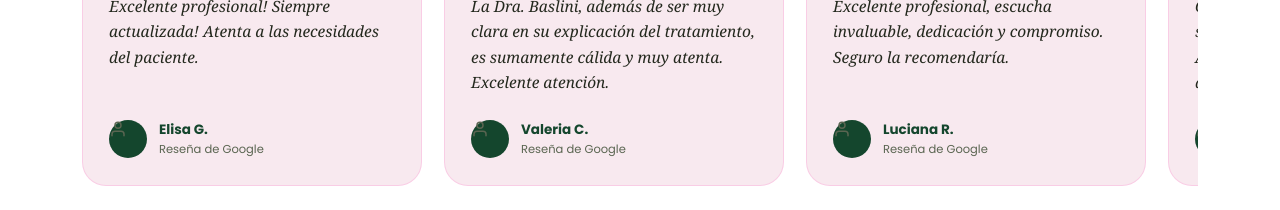
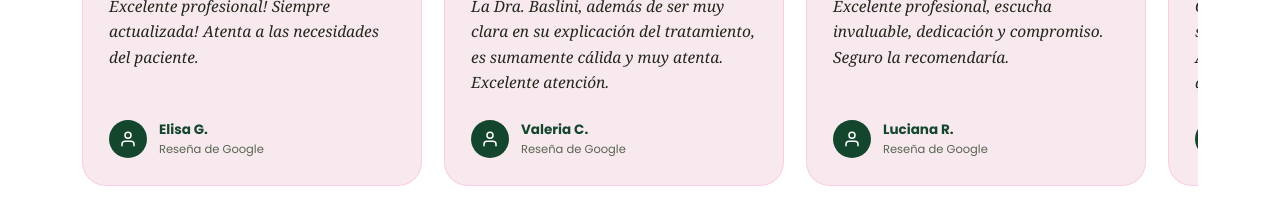
Before and after one commit to administracionwebbaslini-alt/Landing-Page, a Next.js app: page / in a window 1280 px wide. Shown: the part 4260-4470 px from the top of the page. Built offline with nearby package versions, Linux system fonts and the light colour scheme.

Commit message:
Add files via upload

```diff
--- a/app/components/Testimonios.jsx
+++ b/app/components/Testimonios.jsx
@@ -25,7 +25,7 @@ export default function Testimonios() {
           <div className="testimonio-estrellas">★★★★★</div>
           <p className="testimonio-texto">Excelente profesional! Siempre actualizada! Atenta a las necesidades del paciente.</p>
           <div className="testimonio-autor">
-            <span className="testimonio-avatar"><svg viewBox="0 0 24 24" fill="none" stroke="currentColor" strokeWidth="2" strokeLinecap="round" strokeLinejoin="round"><path d="M20 21v-2a4 4 0 0 0-4-4H8a4 4 0 0 0-4 4v2"/><circle cx="12" cy="7" r="4"/></svg></span>
+            <span className="testimonio-avatar"><svg width="18" height="18" viewBox="0 0 24 24" fill="none" stroke="#ffffff" strokeWidth="2" strokeLinecap="round" strokeLinejoin="round"><path d="M20 21v-2a4 4 0 0 0-4-4H8a4 4 0 0 0-4 4v2"/><circle cx="12" cy="7" r="4"/></svg></span>
             <div>
               <strong>Elisa G.</strong>
               <span>Reseña de Google</span>
@@ -38,7 +38,7 @@ export default function Testimonios() {
           <div className="testimonio-estrellas">★★★★★</div>
           <p className="testimonio-texto">La Dra. Baslini, además de ser muy clara en su explicación del tratamiento, es sumamente cálida y muy atenta. Excelente atención.</p>
           <div className="testimonio-autor">
-            <span className="testimonio-avatar"><svg viewBox="0 0 24 24" fill="none" stroke="currentColor" strokeWidth="2" strokeLinecap="round" strokeLinejoin="round"><path d="M20 21v-2a4 4 0 0 0-4-4H8a4 4 0 0 0-4 4v2"/><circle cx="12" cy="7" r="4"/></svg></span>
+            <span className="testimonio-avatar"><svg width="18" height="18" viewBox="0 0 24 24" fill="none" stroke="#ffffff" strokeWidth="2" strokeLinecap="round" strokeLinejoin="round"><path d="M20 21v-2a4 4 0 0 0-4-4H8a4 4 0 0 0-4 4v2"/><circle cx="12" cy="7" r="4"/></svg></span>
             <div>
               <strong>Valeria C.</strong>
               <span>Reseña de Google</span>
@@ -51,7 +51,7 @@ export default function Testimonios() {
           <div className="testimonio-estrellas">★★★★★</div>
           <p className="testimonio-texto">Excelente profesional, escucha invaluable, dedicación y compromiso. Seguro la recomendaría.</p>
           <div className="testimonio-autor">
-            <span className="testimonio-avatar"><svg viewBox="0 0 24 24" fill="none" stroke="currentColor" strokeWidth="2" strokeLinecap="round" strokeLinejoin="round"><path d="M20 21v-2a4 4 0 0 0-4-4H8a4 4 0 0 0-4 4v2"/><circle cx="12" cy="7" r="4"/></svg></span>
+            <span className="testimonio-avatar"><svg width="18" height="18" viewBox="0 0 24 24" fill="none" stroke="#ffffff" strokeWidth="2" strokeLinecap="round" strokeLinejoin="round"><path d="M20 21v-2a4 4 0 0 0-4-4H8a4 4 0 0 0-4 4v2"/><circle cx="12" cy="7" r="4"/></svg></span>
             <div>
               <strong>Luciana R.</strong>
               <span>Reseña de Google</span>
@@ -64,7 +64,7 @@ export default function Testimonios() {
           <div className="testimonio-estrellas">★★★★★</div>
           <p className="testimonio-texto">Gabi es de mis personas favoritas. No solo como profesional sino como mujer. Absolutamente todo lo que hace, es desde el corazón.</p>
           <div className="testimonio-autor">
-            <span className="testimonio-avatar"><svg viewBox="0 0 24 24" fill="none" stroke="currentColor" strokeWidth="2" strokeLinecap="round" strokeLinejoin="round"><path d="M20 21v-2a4 4 0 0 0-4-4H8a4 4 0 0 0-4 4v2"/><circle cx="12" cy="7" r="4"/></svg></span>
+            <span className="testimonio-avatar"><svg width="18" height="18" viewBox="0 0 24 24" fill="none" stroke="#ffffff" strokeWidth="2" strokeLinecap="round" strokeLinejoin="round"><path d="M20 21v-2a4 4 0 0 0-4-4H8a4 4 0 0 0-4 4v2"/><circle cx="12" cy="7" r="4"/></svg></span>
             <div>
               <strong>Na M.</strong>
               <span>Reseña de Google</span>
@@ -77,7 +77,7 @@ export default function Testimonios() {
           <div className="testimonio-estrellas">★★★★★</div>
           <p className="testimonio-texto">Excelente profesional.</p>
           <div className="testimonio-autor">
-            <span className="testimonio-avatar"><svg viewBox="0 0 24 24" fill="none" stroke="currentColor" strokeWidth="2" strokeLinecap="round" strokeLinejoin="round"><path d="M20 21v-2a4 4 0 0 0-4-4H8a4 4 0 0 0-4 4v2"/><circle cx="12" cy="7" r="4"/></svg></span>
+            <span className="testimonio-avatar"><svg width="18" height="18" viewBox="0 0 24 24" fill="none" stroke="#ffffff" strokeWidth="2" strokeLinecap="round" strokeLinejoin="round"><path d="M20 21v-2a4 4 0 0 0-4-4H8a4 4 0 0 0-4 4v2"/><circle cx="12" cy="7" r="4"/></svg></span>
             <div>
               <strong>María Fernanda</strong>
               <span>Reseña de Google</span>
--- a/app/globals.css
+++ b/app/globals.css
@@ -282,9 +282,12 @@
   .testimonio-autor{ display:flex; align-items:center; gap:12px; margin-top:auto; padding-top:10px; }
   .testimonio-avatar{
     width:38px; height:38px; border-radius:50%; background:var(--verde-oscuro); color:#fff;
-    display:flex; align-items:center; justify-content:center; font-weight:700; font-size:14px; flex-shrink:0;
+    position:relative; font-weight:700; font-size:14px; flex-shrink:0;
   }
-  .testimonio-avatar svg{ width:18px; height:18px; }
+  .testimonio-avatar svg{
+    position:absolute; top:50%; left:50%; transform:translate(-50%,-50%);
+    width:18px; height:18px; display:block;
+  }
   .testimonio-autor strong{ display:block; font-size:13.5px; color:var(--verde-oscuro); }
   .testimonio-autor span{ display:block; font-size:11.5px; color:var(--tinta-suave); }
   .carrusel-controles{ display:flex; align-items:center; justify-content:center; gap:18px; margin-top:6px; }
```
